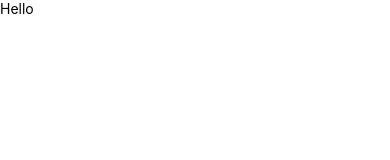
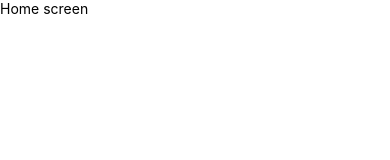
Before and after one commit to mario8a/mario_prueba_react_sps, a React Native app in the folder usersMobile/: screen / in a window 390 px wide. Shown: the top 160 px of the page. Built offline with nearby package versions, Linux system fonts and the light colour scheme.

Commit message:
Stack navigation config, create HomeScreen and DetailScreen

```diff
--- a/usersMobile/App.tsx
+++ b/usersMobile/App.tsx
@@ -1,12 +1,13 @@
 import React from 'react';
 import 'react-native-gesture-handler';
 import { NavigationContainer } from '@react-navigation/native';
-import { Text} from 'react-native';
+
+import { Navigation } from './src/navigation/Navigation';
 
 const App = () => {
   return (
     <NavigationContainer>
-      <Text>Hello</Text>
+      <Navigation />
     </NavigationContainer>
   );
 };
--- /dev/null
+++ b/usersMobile/src/navigation/Navigation.tsx
@@ -0,0 +1,24 @@
+import React from 'react';
+
+import { createStackNavigator } from '@react-navigation/stack';
+import { HomeScreen } from '../screens/HomeScreen';
+import { DetailScreen } from '../screens/DetailScreen';
+
+
+const Stack = createStackNavigator();
+
+export const Navigation = () => {
+  return (
+    <Stack.Navigator
+      screenOptions={{
+        headerShown: false,
+        cardStyle: {
+          backgroundColor: 'white',
+        }
+      }}
+    >
+      <Stack.Screen name="HomeScreen" component={HomeScreen} />
+      <Stack.Screen name="DetailScreen" component={DetailScreen} />
+    </Stack.Navigator>
+  );
+};
--- /dev/null
+++ b/usersMobile/src/screens/DetailScreen.tsx
@@ -0,0 +1,10 @@
+import React from 'react';
+import { Text, View } from 'react-native';
+
+export const DetailScreen = () => {
+  return (
+    <View>
+      <Text>Detail screen</Text>
+    </View>
+  );
+};
--- /dev/null
+++ b/usersMobile/src/screens/HomeScreen.tsx
@@ -0,0 +1,10 @@
+import React from 'react';
+import { Text, View } from 'react-native';
+
+export const HomeScreen = () => {
+  return (
+    <View>
+      <Text>Home screen</Text>
+    </View>
+  );
+};
```
